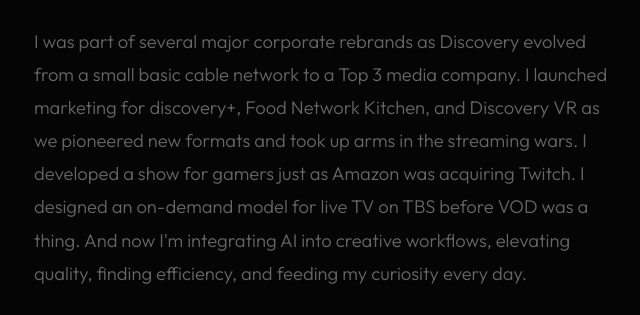
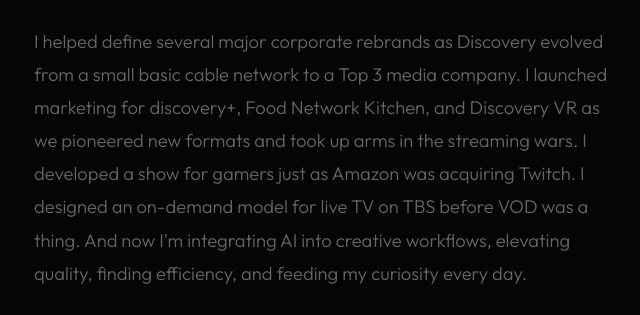
Before and after one commit to 0xlocally/MK-Creative, a website: page about.html in a window 1280 px wide. Shown: the part 777-1092 px from the top of the page, 566-1206 px from the left. Drawn offline with nearby package versions, Linux system fonts and the light colour scheme.

Commit message:
Update about.html

```diff
--- a/about.html
+++ b/about.html
@@ -266,7 +266,7 @@
 
                 <p>I've filmed sharks for Shark Week, puppies for Puppy Bowl, A-list celebrities for media junkets, heads of state for PSAs, world-class athletes for international broadcasts—and that's just the start. While the content has been wide-ranging, there's been one constant: the push for what comes next.</p>
 
-                <p>I was part of several major corporate rebrands as Discovery evolved from a small basic cable network to a Top 3 media company. I launched marketing for discovery+, Food Network Kitchen, and Discovery VR as we pioneered new formats and took up arms in the streaming wars. I developed a show for gamers just as Amazon was acquiring Twitch. I designed an on-demand model for live TV on TBS before VOD was a thing. And now I'm integrating AI into creative workflows, elevating quality, finding efficiency, and feeding my curiosity every day.</p>
+                <p>I helped define several major corporate rebrands as Discovery evolved from a small basic cable network to a Top 3 media company. I launched marketing for discovery+, Food Network Kitchen, and Discovery VR as we pioneered new formats and took up arms in the streaming wars. I developed a show for gamers just as Amazon was acquiring Twitch. I designed an on-demand model for live TV on TBS before VOD was a thing. And now I'm integrating AI into creative workflows, elevating quality, finding efficiency, and feeding my curiosity every day.</p>
 
                 <p>If you're working on something different, complex, or unproven, I'm the guy who can lead a team to figure it out, craft the message, and deliver results that actually move numbers.</p>
 
```
